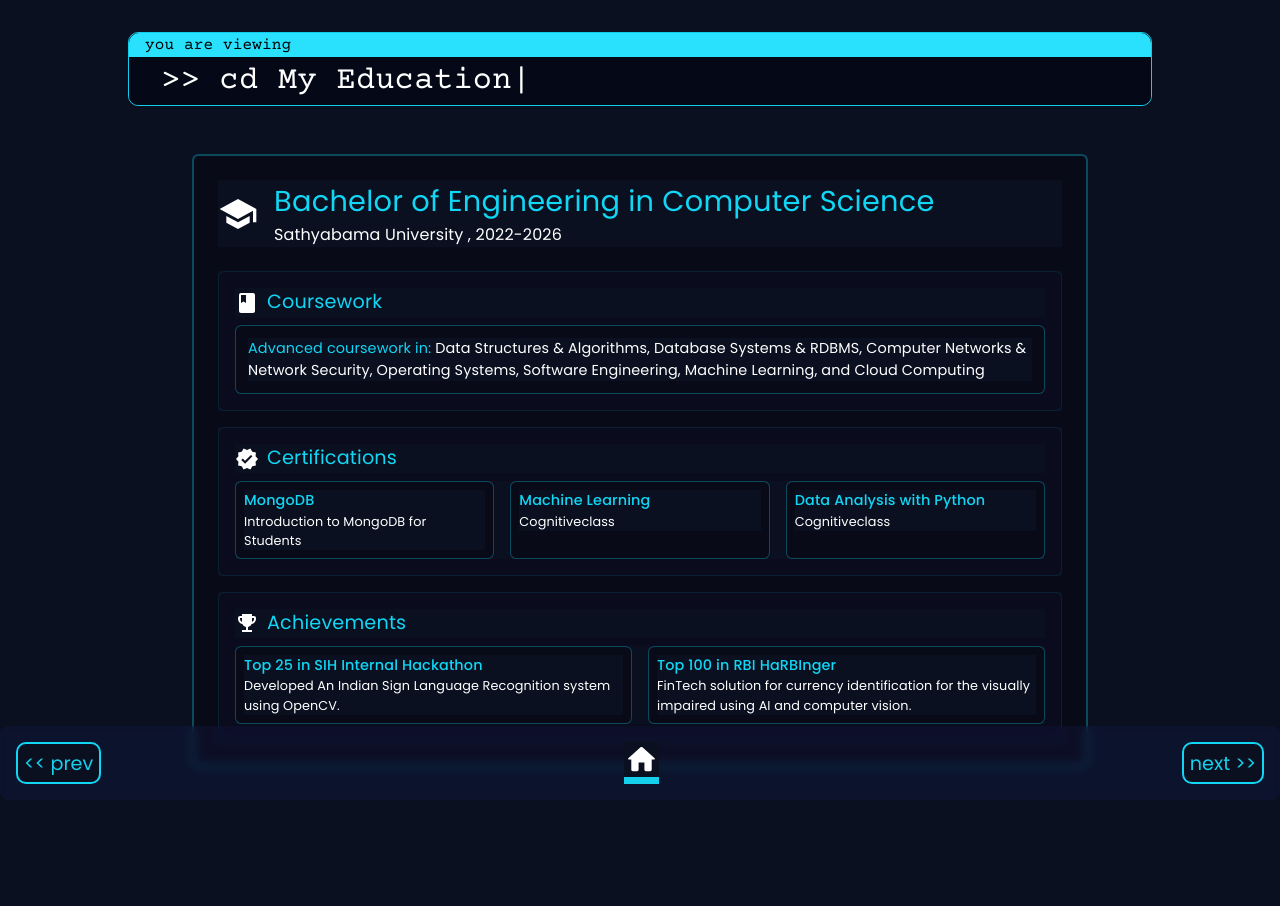
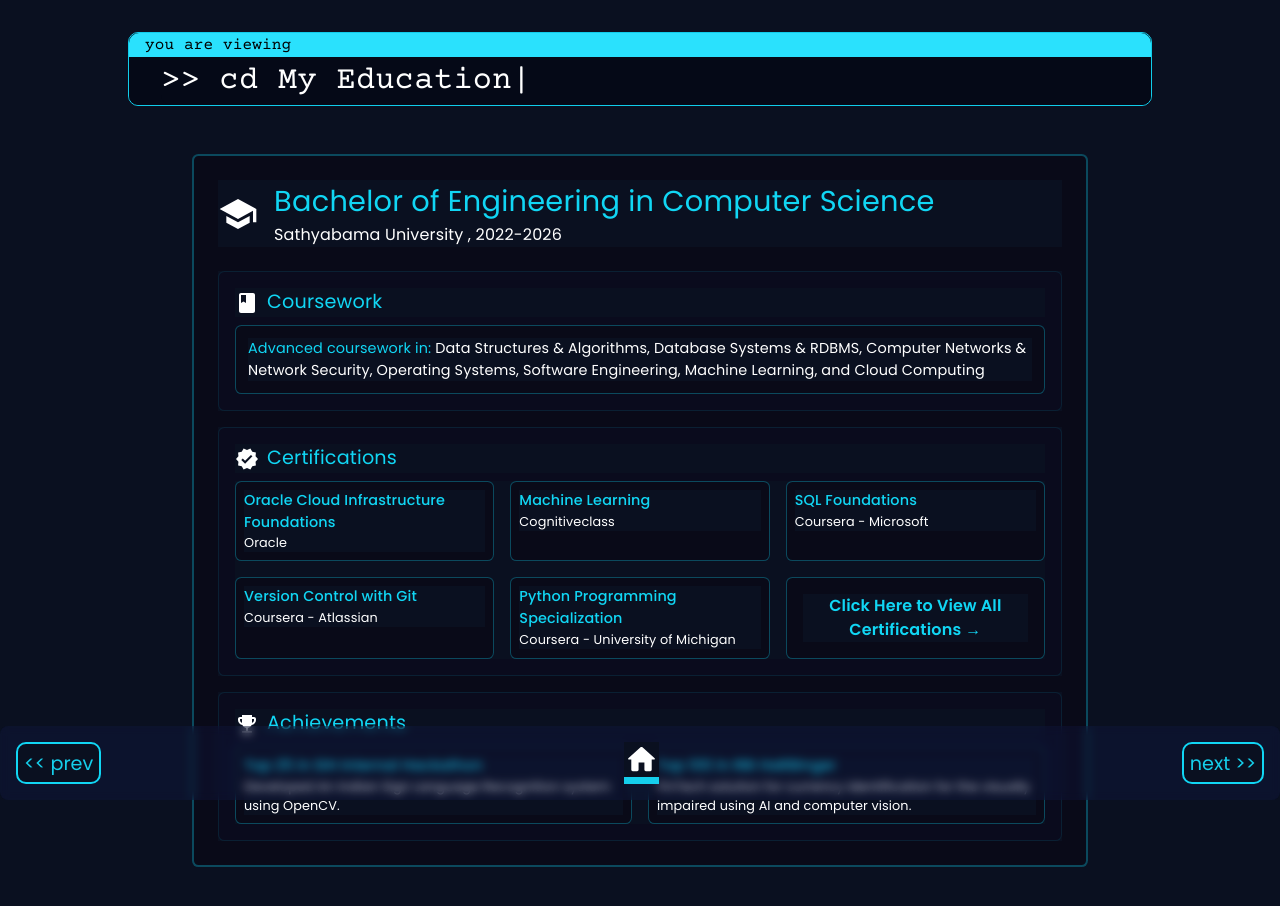
Before and after one commit to hrithikqw/fuzzy-umbrella, a React (Create React App) app: page /fun in a window 1280 px wide. Shown: the top 906 px of the page. Before the commit the page ends 831 px from the top, so only its background shows below. Built offline with nearby package versions, Linux system fonts and the light colour scheme.

Commit message:
Updated education section with clickable View All Certifications card

```diff
--- a/src/Contact.js
+++ b/src/Contact.js
@@ -120,6 +120,11 @@ const Contact = () => {
             desc="View GitHub profile"
           />
           <ContactModal
+            name="Leetcode"
+            url="https://leetcode.com/u/hrithikm485/"
+            desc="View Leetcode profile"
+          />
+          <ContactModal
             name="Hugging Face"
             url="https://huggingface.co"
             desc="View Hugging Face"
--- a/src/Fun.js
+++ b/src/Fun.js
@@ -128,26 +128,25 @@ const Fun = () => {
       gridTemplateColumns={isNotMobile ? "repeat(3, 1fr)" : "1fr"}
       gap={2}
     >
-                {/* MongoDB */}
+      {/*  Oracle Cloud Infrastructure Foundations
+ */}
       <Box
         p={1}
         backgroundColor="#090A18"
         border="1px solid #11D6F44F"
         borderRadius="0.4rem"
       >
-                  <a href="https://drive.google.com/drive/folders/1ElmENCmxehmptJR7NSwMky-0dRJEIcRQ?usp=drive_link" target="_blank" rel="noopener noreferrer" style={{ textDecoration: "none" }}>
         <Typography
           style={{
             fontFamily: "Poppins",
             color: "#11D6F4",
             fontWeight: 500,
             fontSize: "0.9rem",
-                        cursor: "pointer"
           }}
         >
-                      MongoDB
+           Oracle Cloud Infrastructure Foundations
+
         </Typography>
-                  </a>
         <Typography
           style={{
             fontFamily: "Poppins",
@@ -155,7 +154,8 @@ const Fun = () => {
             fontSize: "0.8rem",
           }}
         >
-                    Introduction to MongoDB for Students
+           Oracle
+
         </Typography>
       </Box>
 
@@ -166,19 +166,16 @@ const Fun = () => {
         border="1px solid #11D6F44F"
         borderRadius="0.4rem"
       >
-                  <a href="https://drive.google.com/drive/folders/1ElmENCmxehmptJR7NSwMky-0dRJEIcRQ?usp=drive_link" target="_blank" rel="noopener noreferrer" style={{ textDecoration: "none" }}>
         <Typography
           style={{
             fontFamily: "Poppins",
             color: "#11D6F4",
             fontWeight: 500,
             fontSize: "0.9rem",
-                        cursor: "pointer"
           }}
         >
           Machine Learning
         </Typography>
-                  </a>
         <Typography
           style={{
             fontFamily: "Poppins",
@@ -197,19 +194,17 @@ const Fun = () => {
         border="1px solid #11D6F44F"
         borderRadius="0.4rem"
       >
-                  <a href="https://drive.google.com/drive/folders/1ElmENCmxehmptJR7NSwMky-0dRJEIcRQ?usp=drive_link" target="_blank" rel="noopener noreferrer" style={{ textDecoration: "none" }}>
         <Typography
           style={{
             fontFamily: "Poppins",
             color: "#11D6F4",
             fontWeight: 500,
             fontSize: "0.9rem",
-                        cursor: "pointer"
           }}
         >
-                      Data Analysis with Python
+           SQL Foundations
+
         </Typography>
-                  </a>
         <Typography
           style={{
             fontFamily: "Poppins",
@@ -217,12 +212,102 @@ const Fun = () => {
             fontSize: "0.8rem",
           }}
         >
-                    Cognitiveclass
+          Coursera - Microsoft
+        </Typography>
+      </Box>
+
+      {/* Python for Data Analyst */}
+      <Box
+        p={1}
+        backgroundColor="#090A18"
+        border="1px solid #11D6F44F"
+        borderRadius="0.4rem"
+      >
+        <Typography
+          style={{
+            fontFamily: "Poppins",
+            color: "#11D6F4",
+            fontWeight: 500,
+            fontSize: "0.9rem",
+          }}
+        >
+           Version Control with Git
+        </Typography>
+        <Typography
+          style={{
+            fontFamily: "Poppins",
+            color: "white",
+            fontSize: "0.8rem",
+          }}
+        >
+          Coursera - Atlassian
+        </Typography>
+      </Box>
+
+      {/* Python for Data Analyst */}
+      <Box
+        p={1}
+        backgroundColor="#090A18"
+        border="1px solid #11D6F44F"
+        borderRadius="0.4rem"
+      >
+        <Typography
+          style={{
+            fontFamily: "Poppins",
+            color: "#11D6F4",
+            fontWeight: 500,
+            fontSize: "0.9rem",
+          }}
+        >
+          Python  Programming Specialization
+        </Typography>
+        <Typography
+          style={{
+            fontFamily: "Poppins",
+            color: "white",
+            fontSize: "0.8rem",
+          }}
+        >
+          Coursera - University of Michigan
+        </Typography>
+      </Box>
+
+      {/* View All Certifications */}
+      <Box
+        p={2}
+        textAlign="center"
+        backgroundColor="#090A18"
+        border="1px solid #11D6F44F"
+        borderRadius="0.4rem"
+        sx={{
+          transition: "0.3s",
+          cursor: "pointer",
+          "&:hover": {
+            backgroundColor: "#11D6F41A",
+          },
+        }}
+        onClick={() =>
+          window.open(
+            "https://drive.google.com/drive/folders/1ElmENCmxehmptJR7NSwMky-0dRJEIcRQ?usp=drive_link",
+            "_blank"
+          )
+        }
+      >
+        <Typography
+          style={{
+            fontFamily: "Poppins",
+            color: "#11D6F4",
+            fontWeight: 600,
+            fontSize: "1rem",
+          }}
+        >
+          Click Here to View All Certifications →
         </Typography>
       </Box>
     </Box>
   </Box>
 </Fade>
+
 
           {/* Achievements */}
           <Fade bottom>
--- a/src/Projects.js
+++ b/src/Projects.js
@@ -36,7 +36,7 @@ const Projects = () => {
             description="InvoiceGuard helps you store, manage, and track invoices and warranties with ease. Upload product images and invoice PDFs, log warranty periods, and keep everything organized in one place — beautifully designed with a modern UI.
 
 You’ll never forget a warranty expiry again."
-            tech="Python, HuggingFace Transformers, FastAPI, PostgreSQL, Plotly, Docker."
+            tech="React, Material UI,Node.js, JavaScript, Supabase (Auth, Database, Storage)"
             img={invoice}
             link="https://github.com/hrithikqw"
             isNotMobile={isNotMobile}
```
Also changed, not shown: 1 other file (tests, documents, lock files or other folders). Lines whose indentation alone changed are shown as unchanged.
